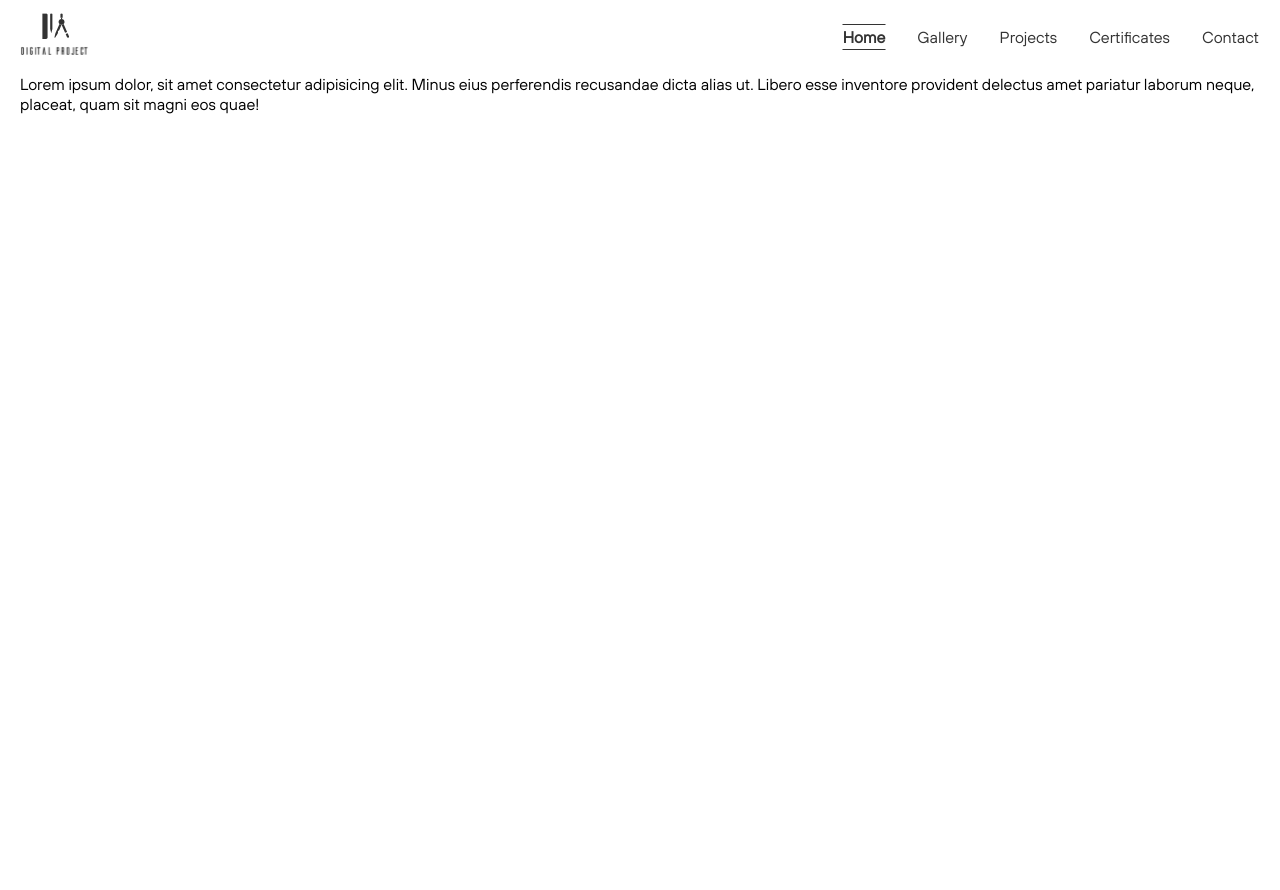
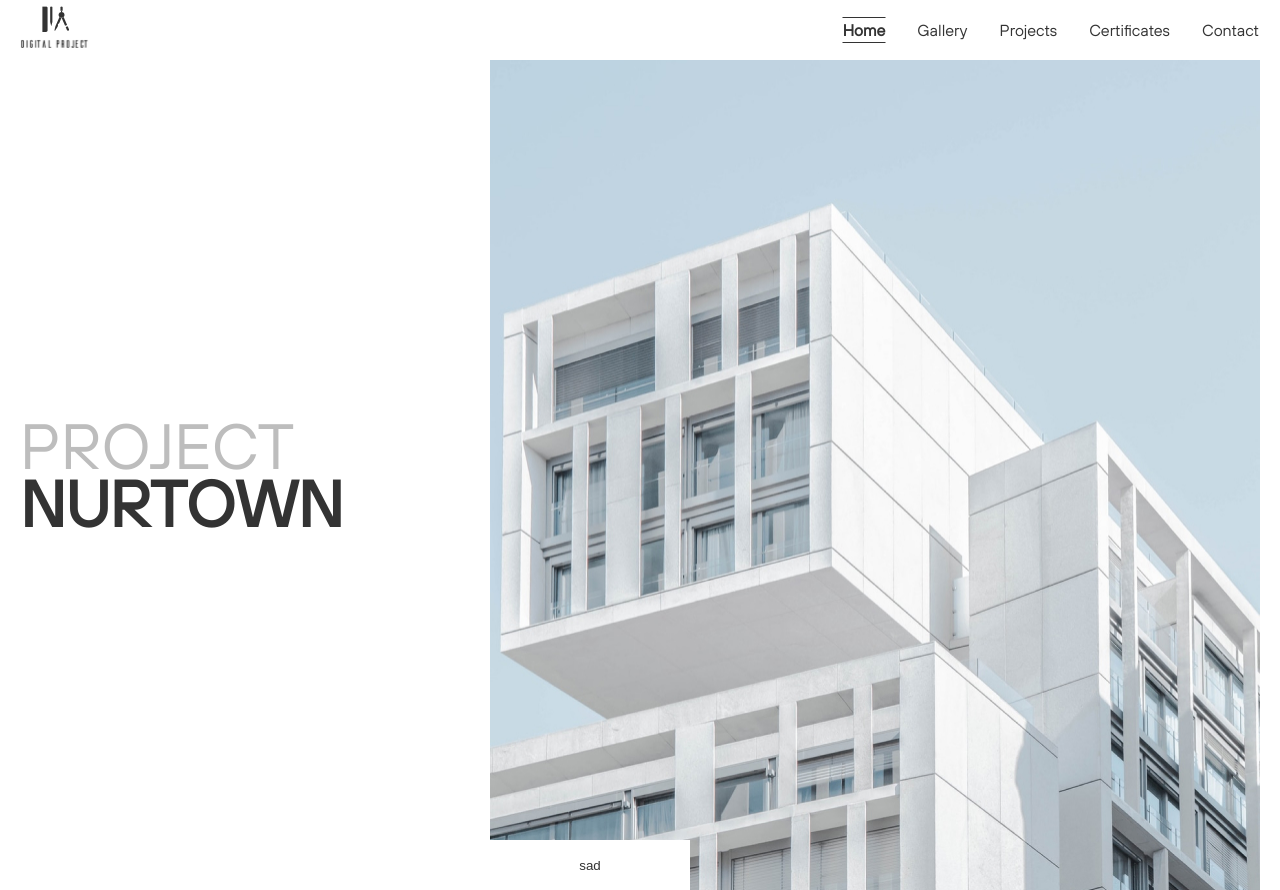
Before and after one commit to tsikatawill/architekt, a Next.js app: page / in a window 1280 px wide. Before the commit the page ends 800 px from the top, so only its background shows below. Built offline with nearby package versions, Linux system fonts and the light colour scheme.

Commit message:
chore: add carousel

```diff
--- /dev/null
+++ b/components/Hero/index.jsx
@@ -0,0 +1,9 @@
+import { Carousel } from "./Carousel";
+
+export const Hero = () => {
+  return (
+    <section>
+      <Carousel />
+    </section>
+  );
+};
--- a/components/Navbar/index.jsx
+++ b/components/Navbar/index.jsx
@@ -18,7 +18,7 @@
 
   return (
     <Wrapper>
-      <Container>
+      <Container css={{ width: "100%" }}>
         <Inner>
           <Link href="/">
             <Image src="/images/logo.svg" alt="logo" width="70" height="70" />
@@ -54,7 +54,12 @@
   position: "sticky",
   background: "white",
   top: 0,
+  height: 60,
+  zIndex: "8",
+  display: "flex",
+  alignItems: "center",
 });
+
 const Inner = styled("div", {
   display: "flex",
   justifyContent: "space-between",
--- a/pages/index.js
+++ b/pages/index.js
@@ -1,5 +1,6 @@
 import { Container } from "../components/Container";
 import Head from "next/head";
+import { Hero } from "../components/Hero";
 
 export default function Home() {
   return (
@@ -12,14 +13,7 @@
       </Head>
 
       <header>
-        <Container>
-          <p>
-            Lorem ipsum dolor, sit amet consectetur adipisicing elit. Minus eius
-            perferendis recusandae dicta alias ut. Libero esse inventore
-            provident delectus amet pariatur laborum neque, placeat, quam sit
-            magni eos quae!
-          </p>
-        </Container>
+        <Hero />
       </header>
     </>
   );
--- a/styles/globals.css
+++ b/styles/globals.css
@@ -11,6 +11,7 @@
 
 body {
   font-family: TTHovesR;
+  /* background: rgb(246, 243, 243); */
 }
 
 a {
```
